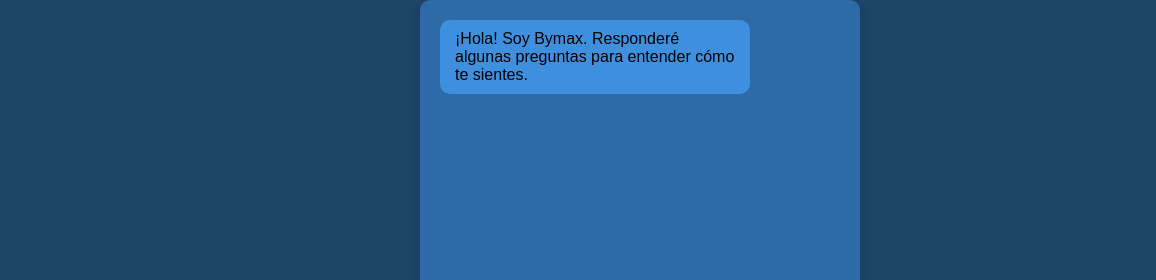
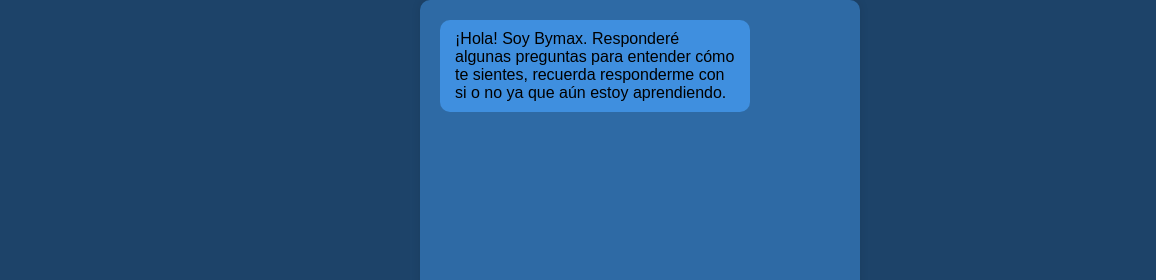
Before and after one commit to Basketking36/Baymax_chat, a plain HTML site: page index.html in a window 1280 px wide. Shown: the top 280 px of the page, 0-1156 px from the left. Drawn offline with Linux system fonts and the light colour scheme.

Commit message:
Update index.html

```diff
--- a/index.html
+++ b/index.html
@@ -80,7 +80,7 @@
 </head>
 <body>
     <div class="chat-container">
-        <div class="message bot-message">¡Hola! Soy Bymax. Responderé algunas preguntas para entender cómo te sientes.</div>
+        <div class="message bot-message">¡Hola! Soy Bymax. Responderé algunas preguntas para entender cómo te sientes, recuerda responderme con si o no ya que aún estoy aprendiendo.</div>
     </div>
 
     <div class="user-input">
```
